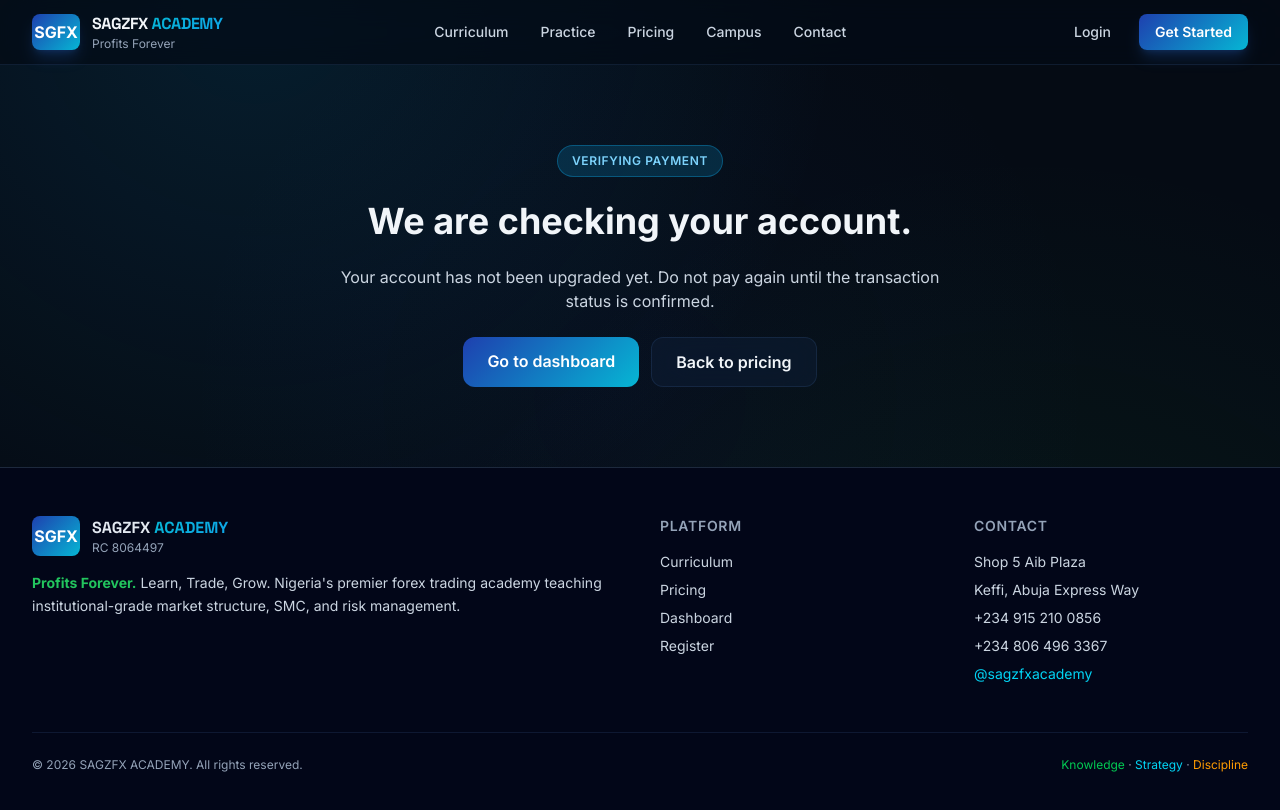
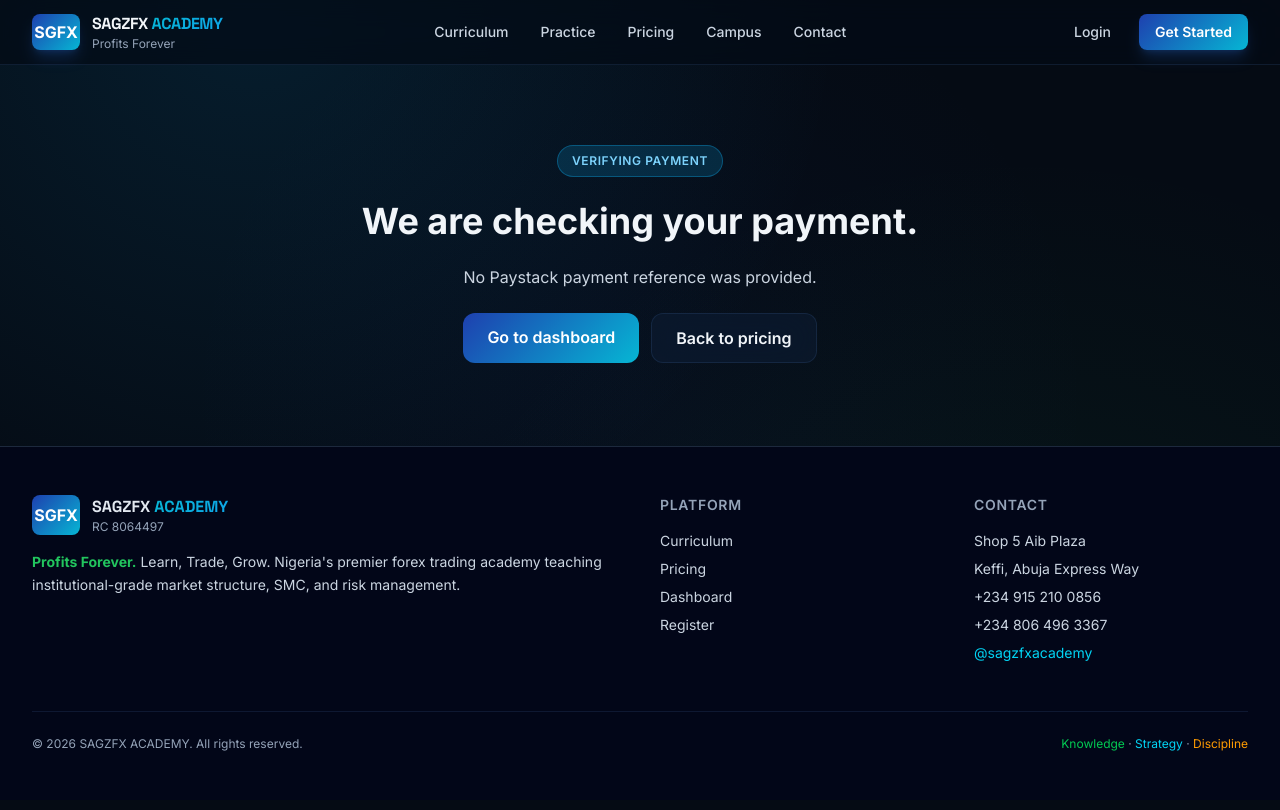
Before and after one commit to asobuilds/sagzfx-academy-platform, a Next.js app in the folder frontend/: page /payment-success in a window 1280 px wide. Shown: the top 810 px of the page. Built offline with nearby package versions, Linux system fonts and the light colour scheme; no server answers.

Commit message:
fix(payments): verify specific Paystack reference on success page

```diff
--- a/frontend/src/app/payment-success/page.tsx
+++ b/frontend/src/app/payment-success/page.tsx
@@ -2,38 +2,61 @@
 
 import Link from "next/link";
 import { useEffect, useState } from "react";
-import { endpoints, type User } from "@/lib/api";
+import { endpoints, type PaymentStatus } from "@/lib/api";
 
 export default function PaymentSuccessPage() {
-  const [user, setUser] = useState<User | null>(null);
+  const [payment, setPayment] = useState<PaymentStatus | null>(null);
   const [checking, setChecking] = useState(true);
+  const [error, setError] = useState<string | null>(null);
 
   useEffect(() => {
+    const reference = new URLSearchParams(window.location.search).get("reference");
+    if (!reference) {
+      setError("No Paystack payment reference was provided.");
+      setChecking(false);
+      return;
+    }
+
+    let cancelled = false;
+    let timer: ReturnType<typeof setTimeout> | undefined;
     let attempts = 0;
     const check = async () => {
       attempts += 1;
       try {
-        const current = await endpoints.me();
-        setUser(current);
-        if (current.learning_plan !== "registered" || attempts >= 5) setChecking(false);
-        else setTimeout(check, 1500);
+        const result = await endpoints.paymentStatus(reference);
+        if (cancelled) return;
+        setPayment(result);
+        if (result.status === "confirmed" || attempts >= 5) {
+          setChecking(false);
+        } else {
+          timer = setTimeout(check, 1500);
+        }
       } catch {
+        if (cancelled) return;
+        setError("We could not verify this payment reference.");
         setChecking(false);
       }
     };
     void check();
+    return () => {
+      cancelled = true;
+      if (timer) clearTimeout(timer);
+    };
   }, []);
 
-  const activated = user && user.learning_plan !== "registered";
+  const activated = payment?.status === "confirmed";
   return (
     <section className="max-w-2xl mx-auto px-4 py-20 text-center space-y-6">
       <span className={`pill ${activated ? "pill-green" : "pill-blue"}`}>{activated ? "Payment confirmed" : "Verifying payment"}</span>
-      <h1 className="text-4xl font-bold">{activated ? "Your class is active." : "We are checking your account."}</h1>
+      <h1 className="text-4xl font-bold">{activated ? "Your payment is confirmed." : "We are checking your payment."}</h1>
       <p style={{ color: "var(--text-secondary)" }}>
         {activated
-          ? `Your ${user.learning_plan} plan is active. Your one-month class period has started and lifetime mentorship is enabled.`
-          : checking ? "Paystack has returned you to SAGZFX. We are waiting for the verified payment webhook before granting access."
-          : "Your account has not been upgraded yet. Do not pay again until the transaction status is confirmed."}
+          ? `Your ${payment.learning_plan} learning plan has been activated.`
+          : error
+            ? error
+            : checking
+              ? "Waiting for Paystack's verified payment notification."
+              : "This transaction is not yet confirmed. Do not pay again until its status has been checked."}
       </p>
       <div className="flex justify-center gap-3 flex-wrap">
         <Link href="/dashboard" className="px-6 py-3 rounded-xl brand-gradient text-white font-semibold">Go to dashboard</Link>
--- a/frontend/src/lib/api.ts
+++ b/frontend/src/lib/api.ts
@@ -213,6 +213,12 @@ export type PublicReview = {
   body: string;
 };
 
+export type PaymentStatus = {
+  reference: string;
+  status: "pending" | "confirmed";
+  learning_plan?: string;
+};
+
 // ─── Endpoint helpers ──────────────────────────────────────
 
 export const endpoints = {
@@ -261,6 +267,11 @@ export const endpoints = {
     api<{ provider: string; checkout_url: string; reference: string }>(
       "/api/v1/payments/init",
       { method: "POST", body: { product_slug, callback_url } },
+    ),
+
+  paymentStatus: (reference: string) =>
+    api<PaymentStatus>(
+      `/api/v1/payments/status/${encodeURIComponent(reference)}`,
     ),
 
   // ─── Practice Trading ────────────────────────────────────
```
Also changed, not shown: 1 other file (tests, documents, lock files or other folders).
